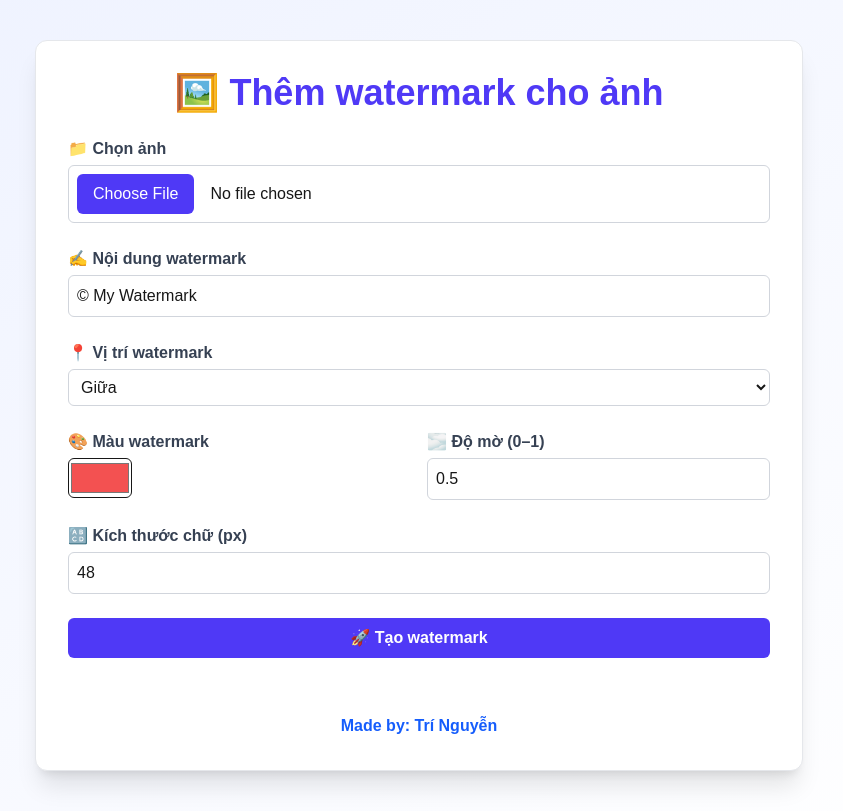
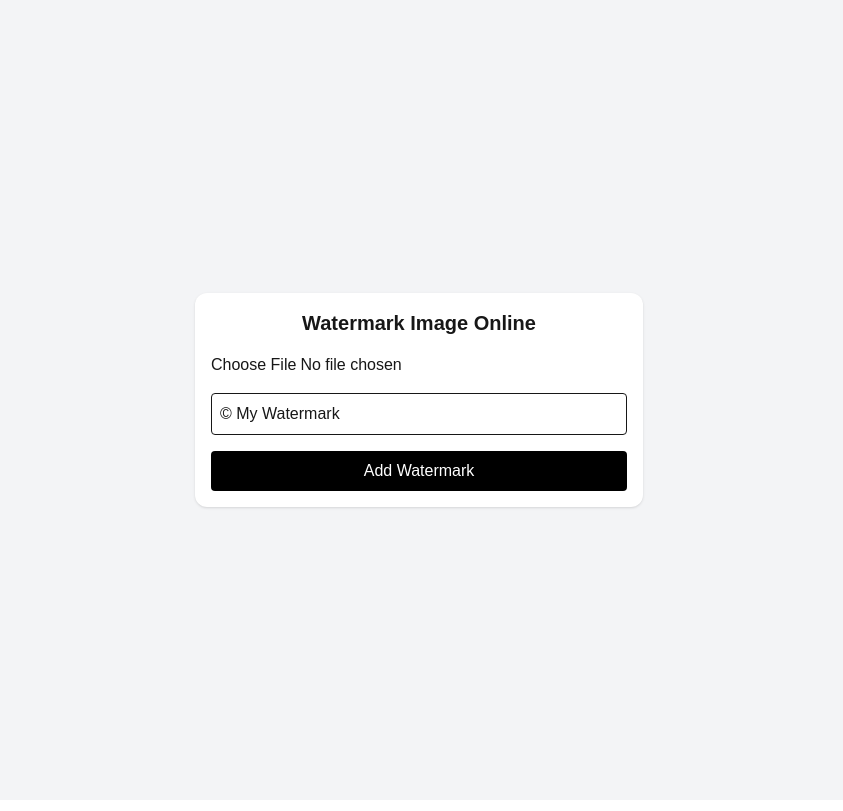
Before and after one commit to hiyoshichannel-boop/WatermarkOnline, a Next.js app: page / in a window 1280 px wide. Shown: the whole page, without its empty margins (221-1064 px from the left). Built offline with nearby package versions, Linux system fonts and the light colour scheme.

Commit message:
Update 24

```diff
--- a/app/api/watermark/route.ts
+++ b/app/api/watermark/route.ts
@@ -1,106 +1,61 @@
-import { NextRequest } from 'next/server';
-import { createCanvas, loadImage, registerFont } from 'canvas';
-import path from 'path';
-import { fileURLToPath } from 'url';
+import { NextResponse } from "next/server";
+import sharp from "sharp";
 
-export const runtime = 'nodejs'; // 👈 Bắt buộc để chạy được trên Vercel
+export const runtime = "nodejs"; // BẮT BUỘC cho sharp
 
-// Fix __dirname trong ESM
-const __filename = fileURLToPath(import.meta.url);
-const __dirname = path.dirname(__filename);
-
-// Nhúng font Unicode (NotoSans) từ thư mục public/fonts
-registerFont(path.join(__dirname, '../../../public/fonts/NotoSans-Regular.ttf'), {
-  family: 'NotoSans',
-});
-
-type Position = 'center' | 'top-left' | 'top-right' | 'bottom-left' | 'bottom-right';
-
-export async function POST(req: NextRequest) {
+export async function POST(req: Request) {
   try {
     const formData = await req.formData();
-    const imageFile = formData.get('image');
-    const text = (formData.get('text') as string) || '© Watermark';
-    const position = (formData.get('position') as string) as Position || 'center';
-    const color = (formData.get('color') as string) || '#f35151';
-    const opacity = parseFloat((formData.get('opacity') as string) || '0.5');
-    const size = parseInt((formData.get('size') as string) || '48', 10);
 
-    if (!imageFile || !(imageFile instanceof Blob)) {
-      return new Response(JSON.stringify({ error: 'No image uploaded' }), {
-        status: 400,
-        headers: { 'Content-Type': 'application/json' },
-      });
+    const file = formData.get("image") as File;
+    const text = (formData.get("text") as string) || "© Watermark";
+
+    if (!file) {
+      return NextResponse.json({ error: "No image" }, { status: 400 });
     }
 
-    // Convert Blob sang Buffer
-    const arrayBuffer = await imageFile.arrayBuffer();
-    const buffer = Buffer.from(arrayBuffer);
+    const imageBuffer = Buffer.from(await file.arrayBuffer());
 
-    // Load ảnh gốc
-    const img = await loadImage(buffer);
-    const canvas = createCanvas(img.width, img.height);
-    const ctx = canvas.getContext('2d');
+    const image = sharp(imageBuffer);
+    const metadata = await image.metadata();
 
-    // Vẽ ảnh gốc
-    ctx.drawImage(img, 0, 0);
+    const width = metadata.width || 800;
+    const height = metadata.height || 600;
 
-    // Cài đặt font + màu + độ mờ
-    ctx.font = `${size}px NotoSans`;
-    ctx.fillStyle = color;
-    ctx.globalAlpha = opacity;
+    // SVG TEXT – KHÔNG CẦN FONT FILE
+    const svg = `
+      <svg width="${width}" height="${height}">
+        <text
+          x="50%"
+          y="50%"
+          dominant-baseline="middle"
+          text-anchor="middle"
+          fill="rgba(255,255,255,0.4)"
+          font-size="${Math.floor(width / 15)}"
+          font-family="sans-serif"
+        >
+          ${text}
+        </text>
+      </svg>
+    `;
 
-    // Tính vị trí watermark
-    let x = img.width / 2;
-    let y = img.height / 2;
-    ctx.textAlign = 'center';
-    ctx.textBaseline = 'middle';
-    const padding = 20;
+    const output = await image
+      .composite([
+        {
+          input: Buffer.from(svg),
+          gravity: "center",
+        },
+      ])
+      .png()
+      .toBuffer();
 
-    switch (position) {
-      case 'top-left':
-        x = padding;
-        y = padding + size / 2;
-        ctx.textAlign = 'left';
-        ctx.textBaseline = 'top';
-        break;
-      case 'top-right':
-        x = img.width - padding;
-        y = padding + size / 2;
-        ctx.textAlign = 'right';
-        ctx.textBaseline = 'top';
-        break;
-      case 'bottom-left':
-        x = padding;
-        y = img.height - padding;
-        ctx.textAlign = 'left';
-        ctx.textBaseline = 'bottom';
-        break;
-      case 'bottom-right':
-        x = img.width - padding;
-        y = img.height - padding;
-        ctx.textAlign = 'right';
-        ctx.textBaseline = 'bottom';
-        break;
-      default:
-        ctx.textAlign = 'center';
-        ctx.textBaseline = 'middle';
-    }
-
-    // Vẽ watermark
-    ctx.fillText(text, x, y);
-
-    // Xuất ảnh PNG
-    const outBuffer = canvas.toBuffer('image/png');
-
-    return new Response(new Uint8Array(outBuffer), {
-      headers: { 'Content-Type': 'image/png' },
+    return new NextResponse(output, {
+      headers: {
+        "Content-Type": "image/png",
+      },
     });
-  } catch (err: any) {
-    console.error('Watermark error:', err);
-    return new Response(JSON.stringify({ error: 'Failed to process image' }), {
-      status: 500,
-      headers: { 'Content-Type': 'application/json' },
-    });
+  } catch (err) {
+    console.error(err);
+    return NextResponse.json({ error: "Server error" }, { status: 500 });
   }
 }
--- a/app/page.tsx
+++ b/app/page.tsx
@@ -1,185 +1,69 @@
-'use client';
+"use client";
 
-import { useState } from 'react';
-
-type Position = 'center' | 'top-left' | 'top-right' | 'bottom-left' | 'bottom-right';
+import { useState } from "react";
 
 export default function Home() {
-  const [file, setFile] = useState<File | null>(null);
-  const [text, setText] = useState('© My Watermark');
-  const [position, setPosition] = useState<Position>('center');
-  const [color, setColor] = useState('#f35151');
-  const [opacity, setOpacity] = useState(0.5);
-  const [size, setSize] = useState(48);
-  const [resultUrl, setResultUrl] = useState<string | null>(null);
+  const [image, setImage] = useState<File | null>(null);
+  const [text, setText] = useState("© My Watermark");
+  const [result, setResult] = useState<string | null>(null);
   const [loading, setLoading] = useState(false);
-  const [error, setError] = useState<string | null>(null);
 
-  const handleSubmit = async (e: React.FormEvent) => {
-    e.preventDefault();
-    setError(null);
-    setResultUrl(null);
-
-    if (!file) {
-      setError('Vui lòng chọn ảnh.');
-      return;
-    }
+  const handleSubmit = async () => {
+    if (!image) return;
 
     setLoading(true);
 
-    try {
     const formData = new FormData();
-      formData.append('image', file);
-      formData.append('text', text);
-      formData.append('position', position);
-      formData.append('color', color);
-      formData.append('opacity', String(opacity));
-      formData.append('size', String(size));
+    formData.append("image", image);
+    formData.append("text", text);
 
-      const res = await fetch('/api/watermark', {
-        method: 'POST',
+    const res = await fetch("/api/watermark", {
+      method: "POST",
       body: formData,
     });
 
-      if (!res.ok) {
-        const data = await res.json().catch(() => ({}));
-        throw new Error(data.error || 'Xử lý ảnh thất bại');
-      }
-
     const blob = await res.blob();
-      setResultUrl(URL.createObjectURL(blob));
-    } catch (err: any) {
-      setError(err.message || 'Có lỗi xảy ra');
-    } finally {
+    setResult(URL.createObjectURL(blob));
     setLoading(false);
-    }
   };
 
   return (
-    <main className="min-h-screen bg-gradient-to-br from-indigo-50 to-white py-10 px-4">
-      <div className="max-w-3xl mx-auto bg-white shadow-xl rounded-xl p-8 border border-gray-200">
-        <h1 className="text-4xl font-bold text-center text-indigo-600 mb-6">
-          🖼️ Thêm watermark cho ảnh
+    <main className="min-h-screen flex items-center justify-center bg-gray-100 p-4">
+      <div className="bg-white w-full max-w-md rounded-xl shadow p-4 space-y-4">
+        <h1 className="text-xl font-bold text-center">
+          Watermark Image Online
         </h1>
 
-        <form onSubmit={handleSubmit} className="space-y-6">
-          <div>
-            <label className="block font-semibold text-gray-700 mb-1">📁 Chọn ảnh</label>
         <input
           type="file"
           accept="image/*"
-              onChange={(e) => setFile(e.target.files?.[0] || null)}
-              className="block w-full border border-gray-300 rounded-md p-2 file:mr-4 file:py-2 file:px-4 file:rounded-md file:border-0 file:bg-indigo-600 file:text-white hover:file:bg-indigo-700"
+          className="w-full"
+          onChange={(e) => setImage(e.target.files?.[0] || null)}
         />
-          </div>
 
-          <div>
-            <label className="block font-semibold text-gray-700 mb-1">✍️ Nội dung watermark</label>
         <input
           type="text"
           value={text}
           onChange={(e) => setText(e.target.value)}
-              placeholder="© My Watermark"
-              className="block w-full border border-gray-300 rounded-md p-2 focus:ring-2 focus:ring-indigo-500"
+          className="w-full border rounded p-2"
+          placeholder="Watermark text"
         />
-          </div>
-
-          <div>
-            <label className="block font-semibold text-gray-700 mb-1">📍 Vị trí watermark</label>
-            <select
-              value={position}
-              onChange={(e) => setPosition(e.target.value as Position)}
-              className="block w-full border border-gray-300 rounded-md p-2 focus:ring-2 focus:ring-indigo-500"
-            >
-              <option value="center">Giữa</option>
-              <option value="top-left">Trên trái</option>
-              <option value="top-right">Trên phải</option>
-              <option value="bottom-left">Dưới trái</option>
-              <option value="bottom-right">Dưới phải</option>
-            </select>
-          </div>
-
-          <div className="grid grid-cols-2 gap-4">
-            <div>
-              <label className="block font-semibold text-gray-700 mb-1">🎨 Màu watermark</label>
-              <input
-                type="color"
-                value={color}
-                onChange={(e) => setColor(e.target.value)}
-                className="w-16 h-10 border rounded-md"
-              />
-            </div>
-            <div>
-              <label className="block font-semibold text-gray-700 mb-1">🌫️ Độ mờ (0–1)</label>
-              <input
-                type="number"
-                step="0.1"
-                min={0}
-                max={1}
-                value={opacity}
-                onChange={(e) => setOpacity(Number(e.target.value))}
-                className="block w-full border border-gray-300 rounded-md p-2 focus:ring-2 focus:ring-indigo-500"
-              />
-            </div>
-          </div>
-
-          <div>
-            <label className="block font-semibold text-gray-700 mb-1">🔠 Kích thước chữ (px)</label>
-            <input
-              type="number"
-              min={12}
-              max={200}
-              value={size}
-              onChange={(e) => setSize(Number(e.target.value))}
-              className="block w-full border border-gray-300 rounded-md p-2 focus:ring-2 focus:ring-indigo-500"
-            />
-          </div>
 
         <button
-            type="submit"
+          onClick={handleSubmit}
           disabled={loading}
-            className="w-full bg-indigo-600 text-white py-2 rounded-md font-semibold hover:bg-indigo-700 transition"
+          className="w-full bg-black text-white py-2 rounded disabled:opacity-50"
         >
-            {loading ? 'Đang xử lý...' : '🚀 Tạo watermark'}
+          {loading ? "Processing..." : "Add Watermark"}
         </button>
 
-          {error && <p className="text-red-600 font-medium">{error}</p>}
-        </form>
-
-        <div className="mt-10 grid gap-6">
-          {file && (
-            <div>
-              <h2 className="text-lg font-semibold text-gray-800 mb-2">📷 Ảnh gốc</h2>
+        {result && (
           <img
-                src={URL.createObjectURL(file)}
-                alt="original"
-                className="w-full max-w-[600px] h-auto object-contain rounded-md border shadow-sm"
+            src={result}
+            alt="Result"
+            className="w-full rounded"
           />
-            </div>
         )}
-
-          {resultUrl && (
-            <div>
-              <h2 className="text-lg font-semibold text-gray-800 mb-2">✅ Ảnh đã thêm watermark</h2>
-              <img
-                src={resultUrl}
-                alt="watermarked"
-                className="w-full max-w-[600px] h-auto object-contain rounded-md border shadow-sm"
-              />
-              <a
-                href={resultUrl}
-                download="watermarked.png"
-                className="inline-block mt-2 text-indigo-600 hover:underline font-medium"
-              >
-                ⬇️ Tải ảnh về
-              </a>
-            </div>
-          )}
-
-          <div className="text-center font-bold text-blue-600 mt-4">
-            Made by: Trí Nguyễn
-          </div>
-        </div>
       </div>
     </main>
   );
```
Lines whose indentation alone changed are shown as unchanged.
